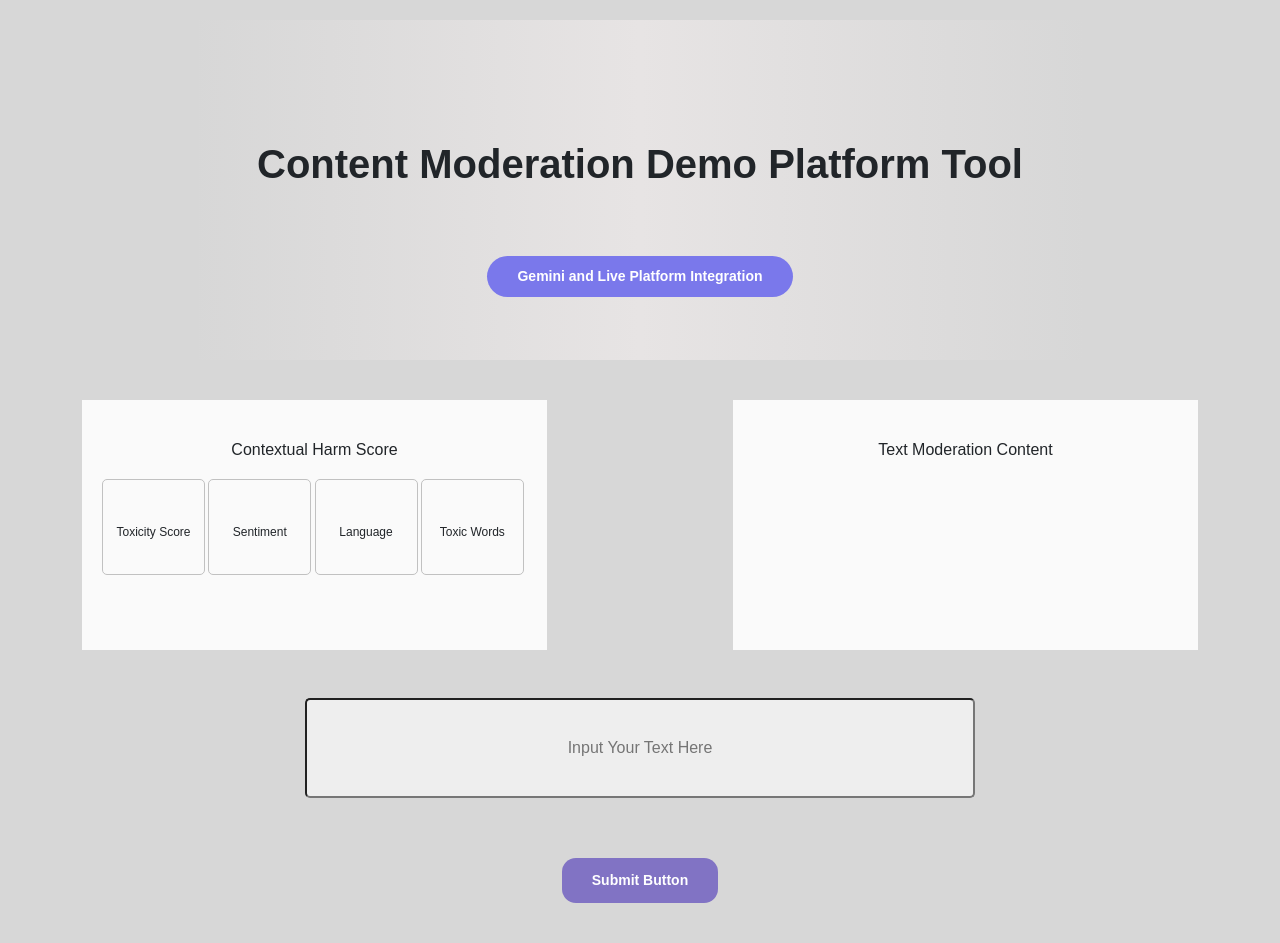
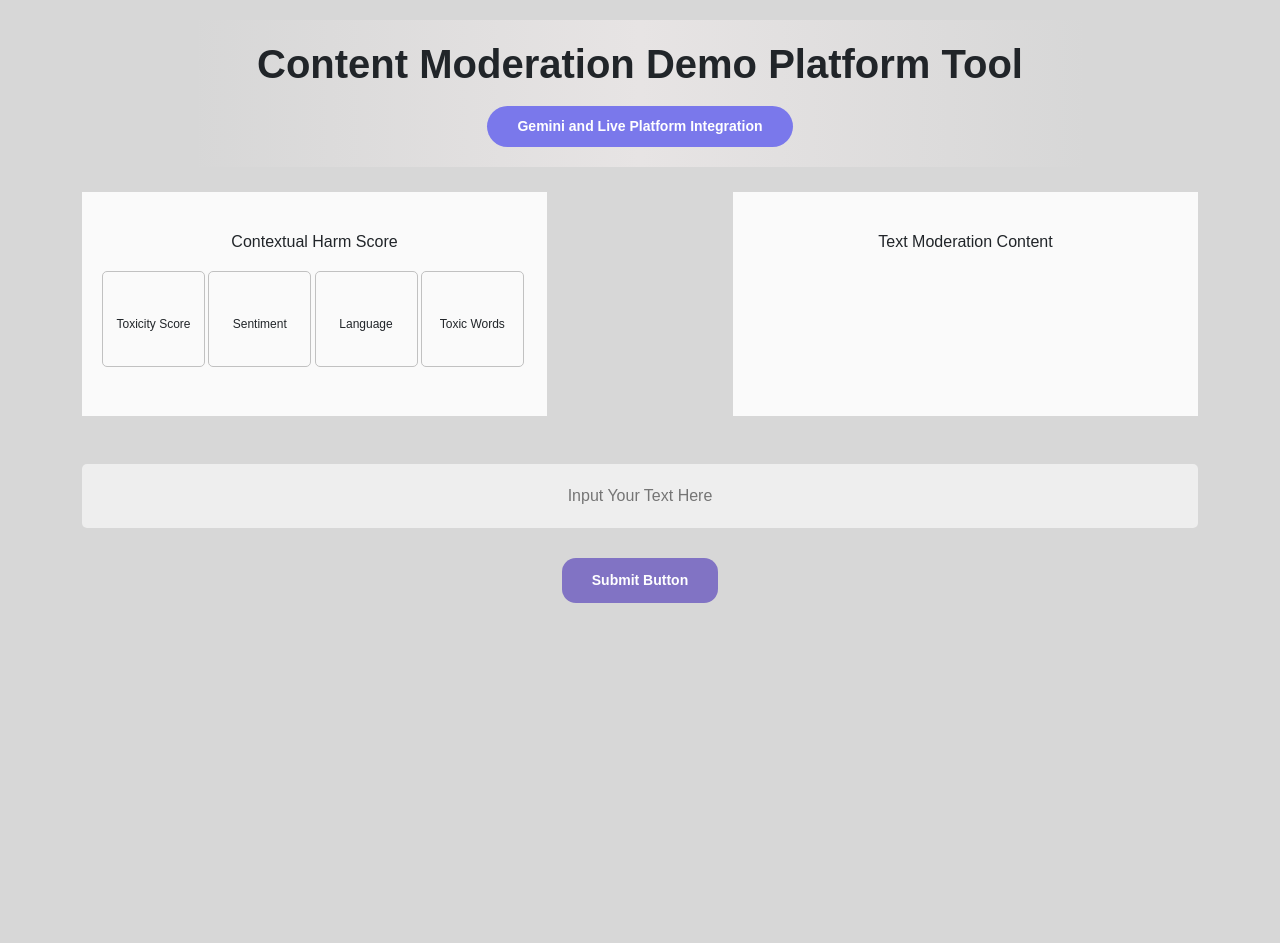
Before and after one commit to Arijit151993/genaiapp, a Flask app: page / in a window 1280 px wide. After the commit the page ends 603 px from the top, so only its background shows below. Run offline with Flask 3, Linux system fonts and the light colour scheme; some libraries are stand-ins or nearby versions.

Commit message:
Final Changes

```diff
--- a/templates/index.html
+++ b/templates/index.html
@@ -28,18 +28,14 @@ body {
     }
 
     .mainBanner {
-  height: 340px;
+    height: max-content;
     background: linear-gradient(90deg, transparent, #e7e4e4, transparent);
     margin: 20px auto 0;
     width: 70%;
     }
 
-.mainBanner .content {
-  padding-top: 20px;
-}
-
     .mainBanner .heading {
-  padding: 100px 0 60px 0;
+    padding: 20px 0 10px 0;
     }
 
     .mainBanner .heading h1 {
@@ -55,10 +51,11 @@ body {
     color: #ffffff;
     font-weight: 600;
     font-size: 14px;
+    margin-bottom: 20px;
     }
 
     .information {
-  margin: 40px 0;
+    margin: 25px 0 5px;
     }
 
     .inforamtion .content {
@@ -71,7 +68,7 @@ body {
     }
 
     .information .firstCol {
-  height: 250px;
+    height: 28vh;
     }
 
     .information .firstCol {
@@ -103,14 +100,15 @@ body {
     }
 
     .information .inputText {
-    height: 100px;
-    background: #ffffff96;
-    width: 60%;
-    display: flex;
-    justify-content: center;
-    align-items: center;
-    margin: 0 auto;
+    padding: 20px;
+    background: #eee;
+    width: 100%;
     border-radius: 5px;
+    border: none;
+    }
+
+    .information .inputText:focus {
+        outline: none;
     }
 
     .information .inputText textarea {
@@ -122,7 +120,7 @@ body {
     }
 
     .information .submit_button {
-    margin: 60px 0 30px;
+    margin: 30px 0 0;
     }
 
     .information .submit_button button {
@@ -277,9 +275,7 @@ body {
                     <div class="col-sm-12 col-md-5 col-lg-5 customMar">
                         <div class="content">
                             <div class="firstCol">
-                                <div class="heading">
-                                    <h3>Text Moderation Content</h3>
-                                </div>
+                                <h6>Text Moderation Content</h6>
                                 <ol id="result-list"></ol>
                             </div>
                         </div>
```
Lines whose indentation alone changed are shown as unchanged.
